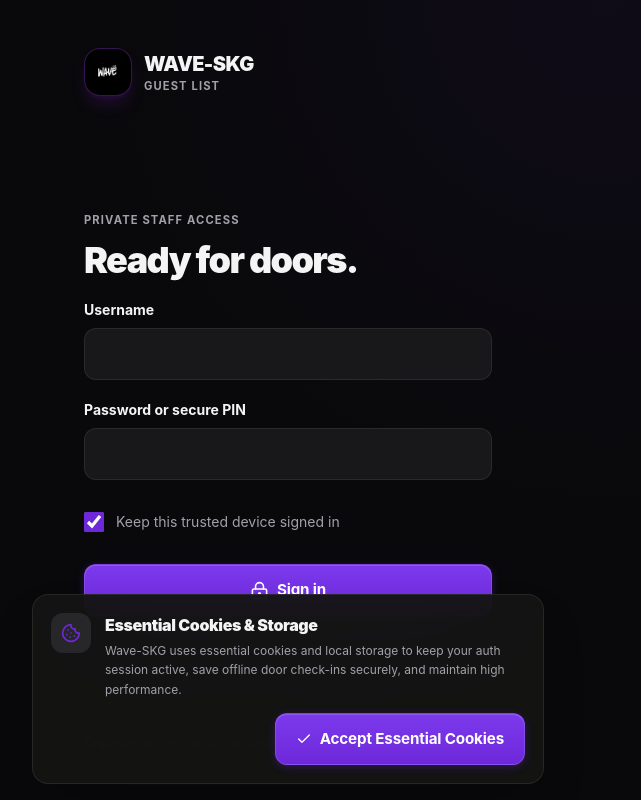
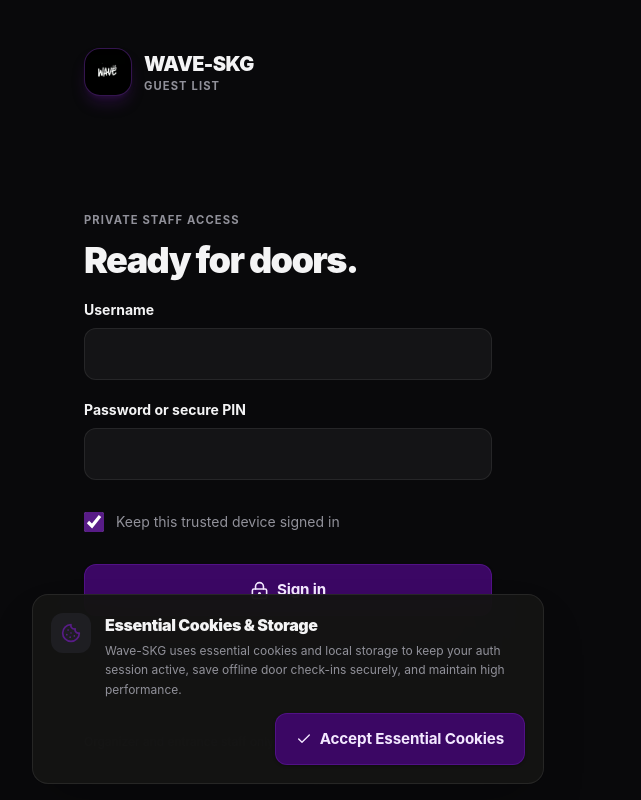
Before and after one commit to dervass/wave_skg_list, a Next.js app: page /login in a window 1280 px wide. Shown: the whole page, without its empty margins (352-993 px from the left). Built offline with nearby package versions, Linux system fonts and the light colour scheme.

Commit message:
Restrict event closing controls to Admin Settings and soften purple tone to dark subtle violet

```diff
--- a/src/app/app/admin/accounts/page.tsx
+++ b/src/app/app/admin/accounts/page.tsx
@@ -1,6 +1,6 @@
 "use client";
 
-import { KeyRound, Plus, Trash2, Check } from "lucide-react";
+import { KeyRound, Plus, Trash2, Check, LockKeyhole, RotateCcw } from "lucide-react";
 import { useEffect, useState } from "react";
 
 import { PageFrame } from "@/components/page-frame";
@@ -19,6 +19,8 @@
   const [myInstagram, setMyInstagram] = useState("");
   const [myPassword, setMyPassword] = useState("");
   const [savingSelf, setSavingSelf] = useState(false);
+  const [eventStatus, setEventStatus] = useState<string | null>(null);
+  const [eventPending, setEventPending] = useState(false);
 
   async function load() {
     const response = await fetch("/api/admin/accounts");
@@ -34,6 +36,40 @@
     } else {
       setError(data.error ?? "Access required");
     }
+
+    const setRes = await fetch("/api/settlement");
+    if (setRes.ok) {
+      const setData = await setRes.json();
+      setEventStatus(setData.event_status);
+    }
+  }
+
+  async function toggleEventAction(action: "close" | "reopen") {
+    const reason =
+      action === "reopen"
+        ? window.prompt("Required reason for reopening this event:")
+        : window.confirm(
+              "Close the event? Unchecked active reservations become no-shows.",
+            )
+          ? null
+          : undefined;
+    if (reason === undefined || (action === "reopen" && !reason)) return;
+    setEventPending(true);
+    setError("");
+    setSuccessMsg("");
+    const response = await fetch("/api/settlement", {
+      method: "POST",
+      headers: { "Content-Type": "application/json" },
+      body: JSON.stringify({ action, reason }),
+    });
+    const result = await response.json();
+    if (!response.ok) {
+      setError(result.error ?? "Action failed");
+    } else {
+      setSuccessMsg(`Event successfully ${action === "close" ? "closed" : "reopened"}`);
+      await load();
+    }
+    setEventPending(false);
   }
 
   useEffect(() => {
@@ -223,8 +259,34 @@
             </button>
           </form>
         ) : (
-          /* --- Admin View: Create Accounts & Staff List --- */
+          /* --- Admin View: Event Controls, Create Accounts & Staff List --- */
           <>
+            <section className="my-7 rounded-2xl border border-red-500/20 bg-red-950/10 p-5">
+              <h2 className="text-lg font-black text-red-200 mb-1">Event Status Controls</h2>
+              <p className="text-xs text-[var(--muted)] mb-4">
+                Exclusive admin controls to close the active event or reopen a closed event.
+              </p>
+              {eventStatus === "closed" ? (
+                <button
+                  className="button-secondary w-full"
+                  disabled={eventPending}
+                  onClick={() => void toggleEventAction("reopen")}
+                >
+                  <RotateCcw size={18} />
+                  Reopen event
+                </button>
+              ) : (
+                <button
+                  className="button-danger w-full"
+                  disabled={eventPending}
+                  onClick={() => void toggleEventAction("close")}
+                >
+                  <LockKeyhole size={18} />
+                  Close event and save final snapshot
+                </button>
+              )}
+            </section>
+
             <form
               className="my-7 grid gap-3 rounded-2xl border border-[var(--line)] bg-[var(--panel)] p-4 sm:grid-cols-2"
               onSubmit={createAccount}
--- a/src/app/app/settlement/page.tsx
+++ b/src/app/app/settlement/page.tsx
@@ -1,6 +1,6 @@
 "use client";
 
-import { Download, LockKeyhole, RotateCcw } from "lucide-react";
+import { Download } from "lucide-react";
 import { useEffect, useState } from "react";
 
 import { PageFrame } from "@/components/page-frame";
@@ -126,28 +126,6 @@
                 ) : null}
               </div>
             </section>
-
-            <div className="mt-10">
-              {data.event_status === "closed" ? (
-                <button
-                  className="button-secondary w-full"
-                  disabled={pending}
-                  onClick={() => void eventAction("reopen")}
-                >
-                  <RotateCcw size={18} />
-                  Reopen event
-                </button>
-              ) : (
-                <button
-                  className="button-danger w-full"
-                  disabled={pending}
-                  onClick={() => void eventAction("close")}
-                >
-                  <LockKeyhole size={18} />
-                  Close event and save final snapshot
-                </button>
-              )}
-            </div>
           </>
         )}
       </main>
--- a/src/app/globals.css
+++ b/src/app/globals.css
@@ -2,13 +2,13 @@
 
 :root {
   --ink: #f4f4f5;
-  --muted: #a1a1aa;
-  --panel: #18181b;
-  --panel-raised: #27272a;
+  --muted: #91919a;
+  --panel: #141416;
+  --panel-raised: #1e1e22;
   --line: rgba(255, 255, 255, 0.08);
-  --accent: #6d28d9;
-  --accent-strong: #7c3aed;
-  --accent-shadow: rgba(124, 58, 237, 0.25);
+  --accent: #581c87;
+  --accent-strong: #6b21a8;
+  --accent-shadow: rgba(88, 28, 135, 0.15);
   --success: #34d399;
   --warning: #fbbf24;
   --danger: #f87171;
@@ -28,9 +28,7 @@
 body {
   margin: 0;
   min-height: 100svh;
-  background:
-    radial-gradient(circle at 75% 0%, rgba(109, 40, 217, 0.06), transparent 32rem),
-    var(--background);
+  background: var(--background);
   color: var(--ink);
   font-family:
     Inter, -apple-system, BlinkMacSystemFont, "Segoe UI", Roboto, Helvetica, Arial,
@@ -53,7 +51,7 @@
 }
 
 :focus-visible {
-  outline: 2px solid var(--accent-strong);
+  outline: 2px solid #6b21a8;
   outline-offset: 2px;
 }
 
@@ -74,13 +72,13 @@
 }
 
 .field::placeholder {
-  color: #71717a;
+  color: #61616b;
 }
 
 .field:focus {
-  border-color: var(--accent-strong);
+  border-color: #6b21a8;
   outline: none;
-  box-shadow: 0 0 0 3px rgba(124, 58, 237, 0.25);
+  box-shadow: 0 0 0 3px rgba(107, 33, 168, 0.2);
 }
 
 .button-primary,
@@ -105,15 +103,15 @@
 }
 
 .button-primary {
-  background: linear-gradient(180deg, #7c3aed 0%, #6d28d9 100%);
-  color: #ffffff;
-  border: 1px solid rgba(255, 255, 255, 0.12);
-  box-shadow: 0 2px 8px rgba(109, 40, 217, 0.3), inset 0 1px 0 rgba(255, 255, 255, 0.15);
+  background: #3b0764;
+  color: #f3e8ff;
+  border: 1px solid rgba(147, 51, 234, 0.25);
+  box-shadow: 0 1px 3px rgba(0, 0, 0, 0.3);
 }
 
 .button-primary:hover {
-  background: linear-gradient(180deg, #8b5cf6 0%, #7c3aed 100%);
-  box-shadow: 0 4px 12px rgba(109, 40, 217, 0.4), inset 0 1px 0 rgba(255, 255, 255, 0.2);
+  background: #4c1d95;
+  border-color: rgba(147, 51, 234, 0.35);
 }
 
 .button-secondary {
```
